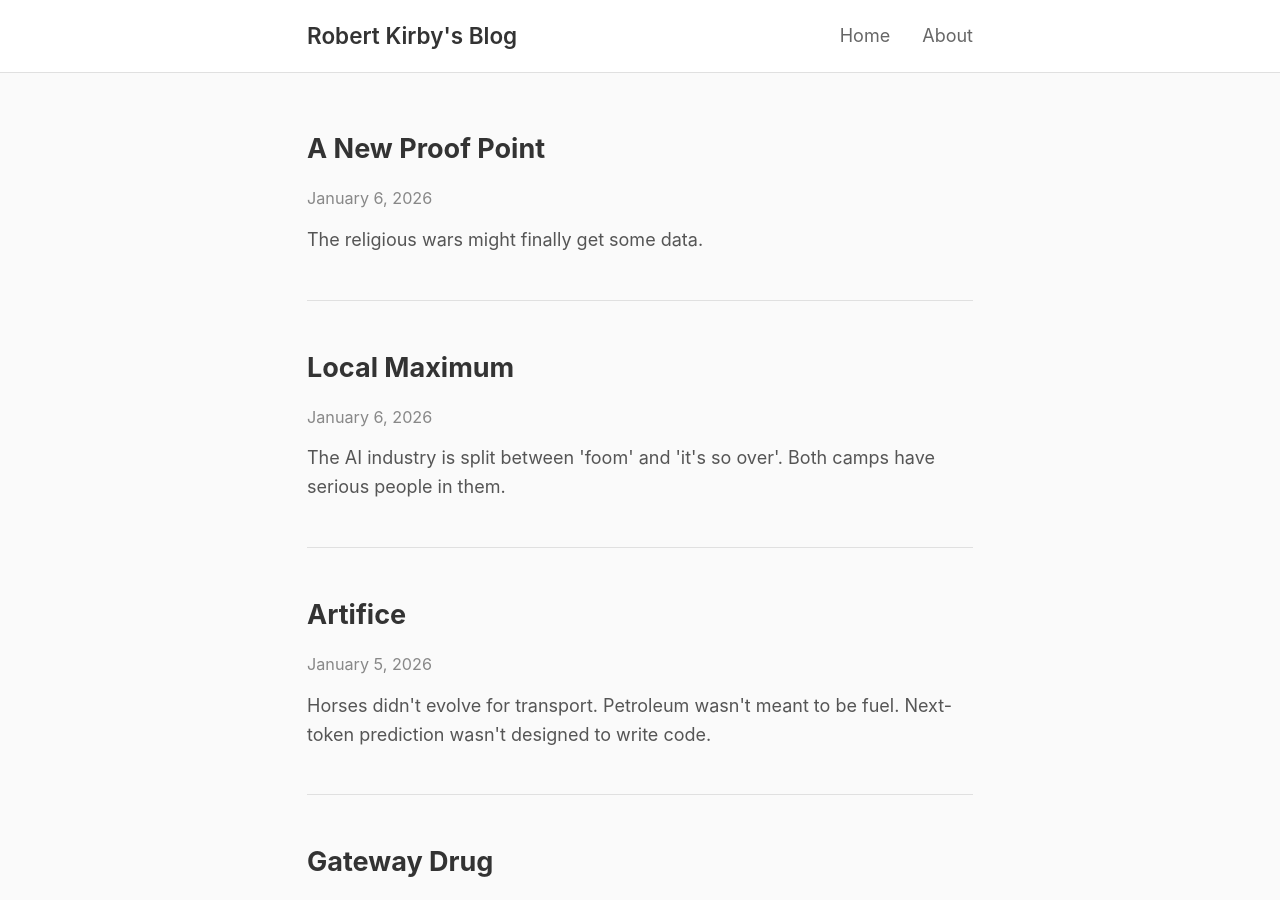
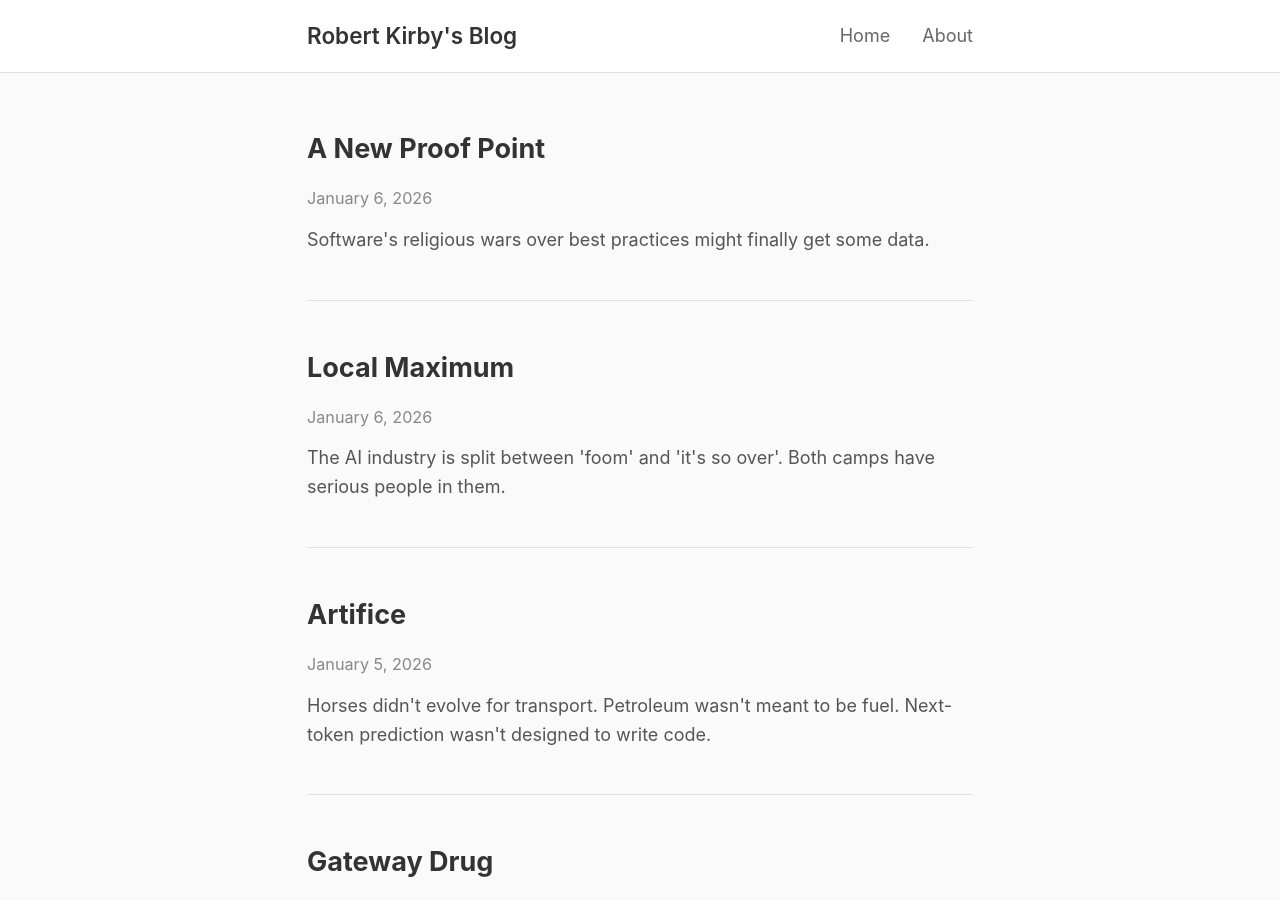
Before and after one commit to rob137/rob137.github.io, a Jekyll site: the page built from index.html, in a window 1280 px wide and 900 px high. Built offline with Jekyll 4.4.1, drawn with Linux system fonts in a browser that asks for light colours.

Commit message:
Clarify excerpt for A New Proof Point
🤖 Generated with [Claude Code](https://claude.com/claude-code)

Co-Authored-By: Claude Opus 4.5 <noreply@anthropic.com>

```diff
--- a/_posts/2026-01-06-a-new-proof-point.md
+++ b/_posts/2026-01-06-a-new-proof-point.md
@@ -3,7 +3,7 @@ layout: post
 title: "A New Proof Point"
 date: 2026-01-06 10:00:00 +0000
 tags: [ai, practices, engineering, testing]
-excerpt: "The religious wars might finally get some data."
+excerpt: "Software's religious wars over best practices might finally get some data."
 ---
 
 Software engineering has its religious wars. Inlining versus decomposition. [Clean Code](https://www.oreilly.com/library/view/clean-code-a/9780136083238/) as one tome, [Carmack's email](http://number-none.com/blow/john_carmack_on_inlined_code.html) as scripture for another. Continuous delivery. Test-driven development. Pair programming in the Kent Beck, pure Agile sense.
```
